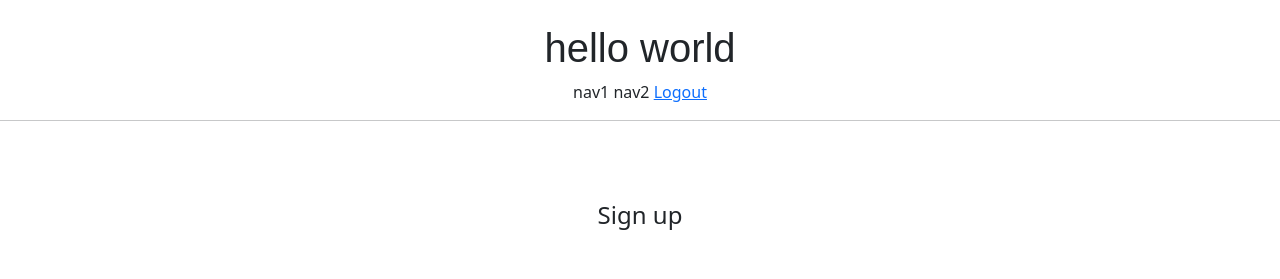
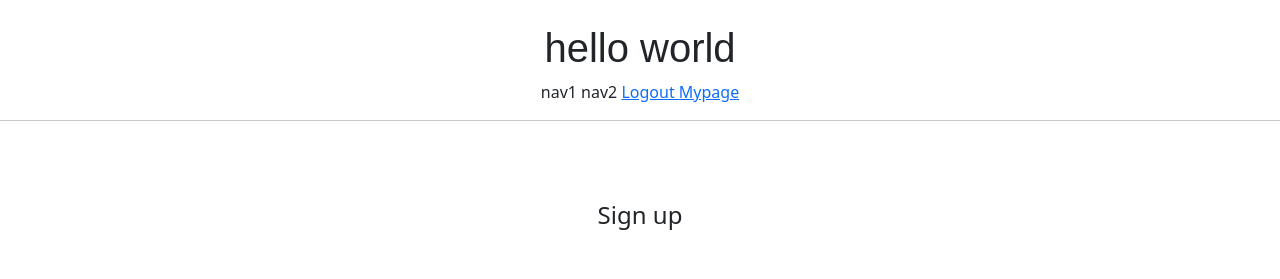
Before and after one commit to dayoorang/third_project, a Django app: page /accounts/create/ in a window 1280 px wide. Shown: the top 279 px of the page. Run offline with Django 3.2, Linux system fonts and the light colour scheme; the visitor is signed in with stand-in values (Sample User, id 1); parts of the project's set-up code (start-up, migrations or seed data) failed here and were passed over; some libraries are stand-ins or nearby versions; some web fonts are replaced.

Commit message:
210716 third_project commit 2

```diff
--- a/accountsapp/urls.py
+++ b/accountsapp/urls.py
@@ -1,7 +1,7 @@
 from django.contrib.auth.views import LoginView, LogoutView
 from django.urls import path
 from .views import (
-    hello_world, AccountCreateView
+    hello_world, AccountCreateView, AccountDetailView
 )
 
 app_name = 'accountsapp'
@@ -11,7 +11,8 @@ urlpatterns = [
     path('create/', AccountCreateView.as_view(), name='create'),
     path('login/', LoginView.as_view(template_name='accountsapp/login.html'),
          name='login'),
-    path('logout/', LogoutView.as_view(template_name='accountsapp/logout.html'),
-         name='logout')
-
+    path('logout/', LogoutView.as_view(),
+         name='logout'),
+    path('detail/<int:pk>', AccountDetailView.as_view(template_name='accountsapp/detail.html'),
+         name='detail')
 ]
--- a/accountsapp/views.py
+++ b/accountsapp/views.py
@@ -5,7 +5,7 @@ from django.shortcuts import render
 
 # Create your views here.
 from django.urls import reverse, reverse_lazy
-from django.views.generic import CreateView
+from django.views.generic import CreateView, DetailView
 
 from accountsapp.models import NewModel
 
@@ -35,3 +35,8 @@ class AccountCreateView(CreateView):
     form_class = UserCreationForm
     success_url = reverse_lazy('accountsapp:hello_world')
     template_name = 'accountsapp/create.html'
+
+class AccountDetailView(DetailView):
+    model = User
+    context_object_name = 'target_user'
+    template_name = 'accountsapp/detail.html'
--- a/templates/base.html
+++ b/templates/base.html
@@ -1,7 +1,7 @@
 <!DOCTYPE html>
 <html lang="en">
 {% include 'head.html' %}
-<body>
+<body class = "font-family: 'NanumSquareR'">
 
 {% include 'header.html' %}
 <hr>
--- a/templates/head.html
+++ b/templates/head.html
@@ -14,4 +14,28 @@
 
     {# DEFAULT CSS LINK #}
     <link rel="stylesheet" type="text/css" href="{% static 'base.css' %}">
+
+
+    <style>
+        @font-face {
+            font-family: 'NanumSquareR';
+            src: local('NanumSquareR'),
+            url("{% static 'fonts/NanumSquareR.otf' %}") format("opentype");
+        }
+        @font-face {
+            font-family: 'NanumSquareEB';
+            src: local('NanumSquareEB'),
+            url("{% static 'fonts/NanumSquareEB.otf' %}") format("opentype");
+        }
+        @font-face {
+            font-family: 'NanumSquareB';
+            src: local('NanumSquareB'),
+            url("{% static 'fonts/NanumSquareB.otf' %}") format("opentype");
+        }
+        @font-face {
+            font-family: 'NanumSquareL';
+            src: local('NanumSquareL'),
+            url("{% static 'fonts/NanumSquareL.otf' %}") format("opentype");
+        }
+    </style>
 </head>
--- a/templates/header.html
+++ b/templates/header.html
@@ -20,6 +20,11 @@
                 Logout
             </a>
         </span>
+        <span>
+            <a href="{% url 'accountsapp:detail' user.pk %}">
+                Mypage
+            </a>
+        </span>
         {% endif %}
     </div>
 </div>
```
